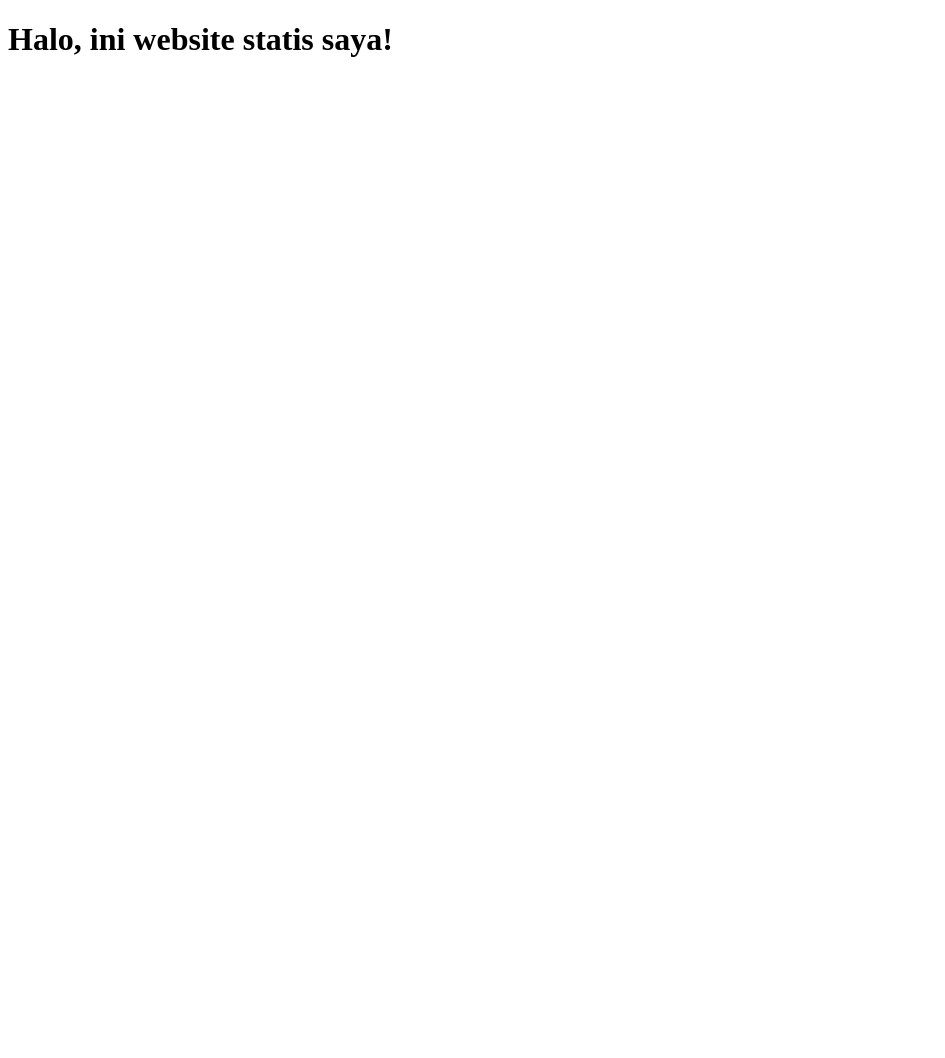
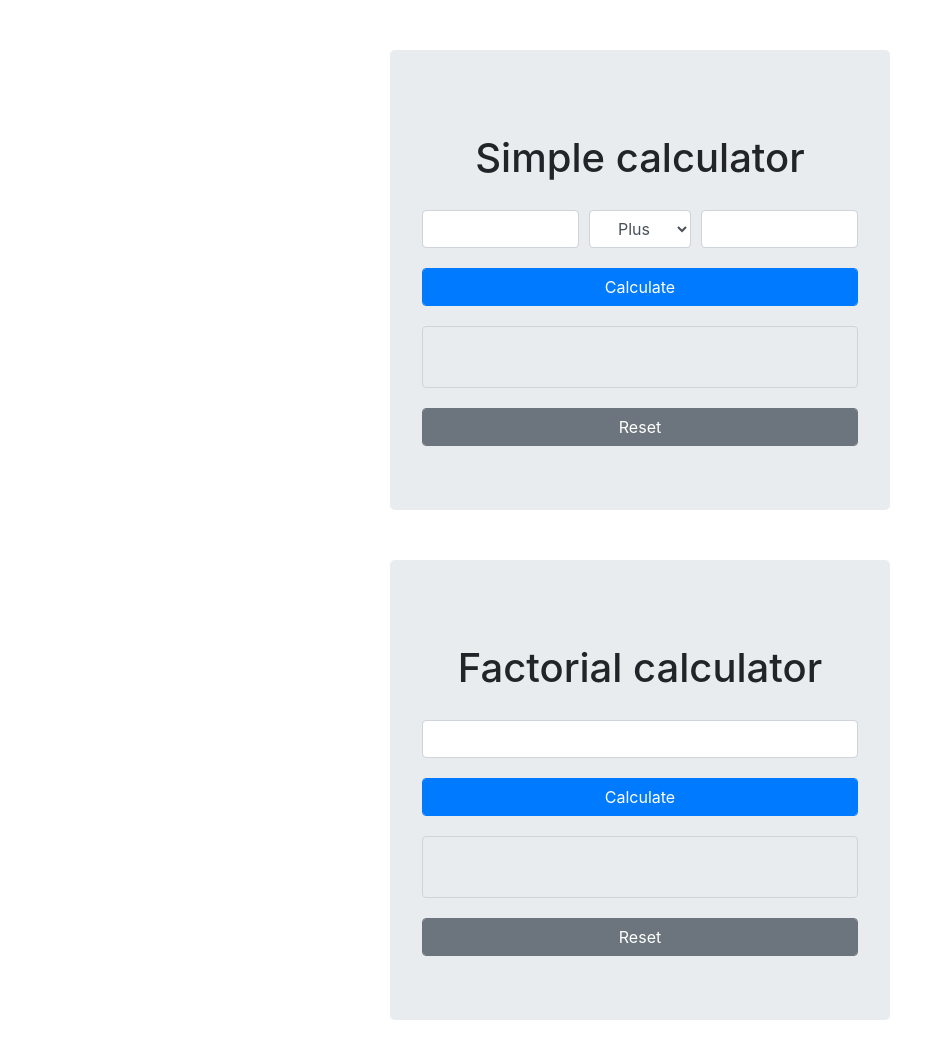
Before and after one commit to Raffyadika/latihan-web, a plain HTML site: page index.html in a window 1280 px wide. Shown: the whole page, without its empty margins (0-945 px from the left). Before the commit the page ends 800 px from the top, so only its background shows below. Drawn offline with nearby package versions, Linux system fonts and the light colour scheme.

Commit message:
tutorial calculator

```diff
--- a/index.html
+++ b/index.html
@@ -1,10 +1,96 @@
 <!DOCTYPE html>
-<html lang="id">
+<html lang="en">
+
 <head>
   <meta charset="UTF-8">
-  <title>Website Saya</title>
+  <meta name="viewport" content="width=device-width, initial-scale=1.0">
+  <title>Frontend Calculator</title>
+  <link rel="stylesheet" href="https://stackpath.bootstrapcdn.com/bootstrap/4.5.2/css/bootstrap.min.css"
+    integrity="sha384-JcKb8q3iqJ61gNV9KGb8thSsNjpSL0n8PARn9HuZOnIxN0hoP+VmmDGMN5t9UJ0Z" crossorigin="anonymous">
+  <link rel="stylesheet" href="style.css">
 </head>
+
 <body>
-  <h1>Halo, ini website statis saya!</h1>
+
+  <div class="jumbotron" id="simple-calc" style="width: 500px">
+    <form>
+      <div class="form-row">
+        <div class="col">
+          <h1>Simple calculator</h1>
+        </div>
+      </div>
+      <div class="form-row">
+        <div class="col">
+          <input class="form-control" id="number1" type="number">
+        </div>
+        <div class="col-3">
+          <select class="form-control" id="operator">
+            <option value="+">Plus</option>
+            <option value="-">Minus</option>
+            <option value="*">Multiply</option>
+            <option value="/">Divide</option>
+          </select>
+        </div>
+        <div class="col">
+          <input class="form-control" id="number2" type="number">
+        </div>
+      </div>
+      <div class="form-row">
+        <div class="col">
+          <button type="button" class="btn btn-primary form-control" onclick="calculate()">Calculate</button>
+        </div>
+      </div>
+      <div class="form-row">
+        <div class="col">
+          <input class="form-control result" id="result" readonly="readonly">
+        </div>
+      </div>
+      <div class="form-row">
+        <div class="col">
+          <button type="button" class="btn btn-secondary form-control" onclick="reset('simple-calc')">Reset</button>
+        </div>
+      </div>
+    </form>
+  </div>
+
+  <div class="jumbotron" id="factorial-calc" style="width: 500px">
+    <form>
+      <div class="form-row">
+        <div class="col">
+          <h1>Factorial calculator</h1>
+        </div>
+      </div>
+      <div class="form-row">
+        <div class="col">
+          <input class="form-control" id="fact-number" type="number">
+        </div>
+      </div>
+      <div class="form-row">
+        <div class="col">
+          <button type="button" class="btn btn-primary form-control" onclick="calculateFactorial()">Calculate</button>
+        </div>
+      </div>
+      <div class="form-row">
+        <div class="col">
+          <input class="form-control result" id="fact-result" readonly="readonly">
+        </div>
+      </div>
+      <div class="form-row">
+        <div class="col">
+          <button type="button" class="btn btn-secondary form-control" onclick="reset('factorial-calc')">Reset</button>
+        </div>
+      </div>
+    </form>
+  </div>
+
+
+
+  <script src="https://code.jquery.com/jquery-3.5.1.min.js"
+    integrity="sha256-9/aliU8dGd2tb6OSsuzixeV4y/faTqgFtohetphbbj0=" crossorigin="anonymous"></script>
+  <script src="https://stackpath.bootstrapcdn.com/bootstrap/4.5.2/js/bootstrap.min.js"
+    integrity="sha384-B4gt1jrGC7Jh4AgTPSdUtOBvfO8shuf57BaghqFfPlYxofvL8/KUEfYiJOMMV+rV"
+    crossorigin="anonymous"></script>
+  <script src="script.js"></script>
 </body>
+
 </html>
--- /dev/null
+++ b/script.js
@@ -0,0 +1,30 @@
+function calculate() {
+    var number1 = parseFloat($("#number1").val());
+    var number2 = parseFloat($("#number2").val());
+    var operator = $("#operator").val();
+    var equation = number1 + operator + number2;
+
+    var result = eval(equation);
+    $("#result").val(result);
+}
+
+function reset(id) {
+    $("#" + id + "> .form-control").clear();
+}
+
+var f = [];
+function factorial(n) {
+    if (n == 0 || n == 1) {
+        return 1;
+    }
+    if (f[n] > 0) {
+        return f[n];
+    }
+    return f[n] = factorial(n - 1) * n;
+}
+
+function calculateFactorial() {
+    var n = parseInt($("#fact-number").val());
+    var result = factorial(n);
+    $("#fact-result").val(result);
+}
--- /dev/null
+++ b/style.css
@@ -0,0 +1,22 @@
+.jumbotron {
+    margin: 50px auto;
+}
+
+.form-row {
+    margin-top: 20px;
+}
+
+.form-control,
+select {
+    text-align: center;
+}
+
+.result {
+    font-weight: bold;
+    font-size: 2em;
+}
+
+h1 {
+    padding: 0;
+    text-align: center;
+}
```
